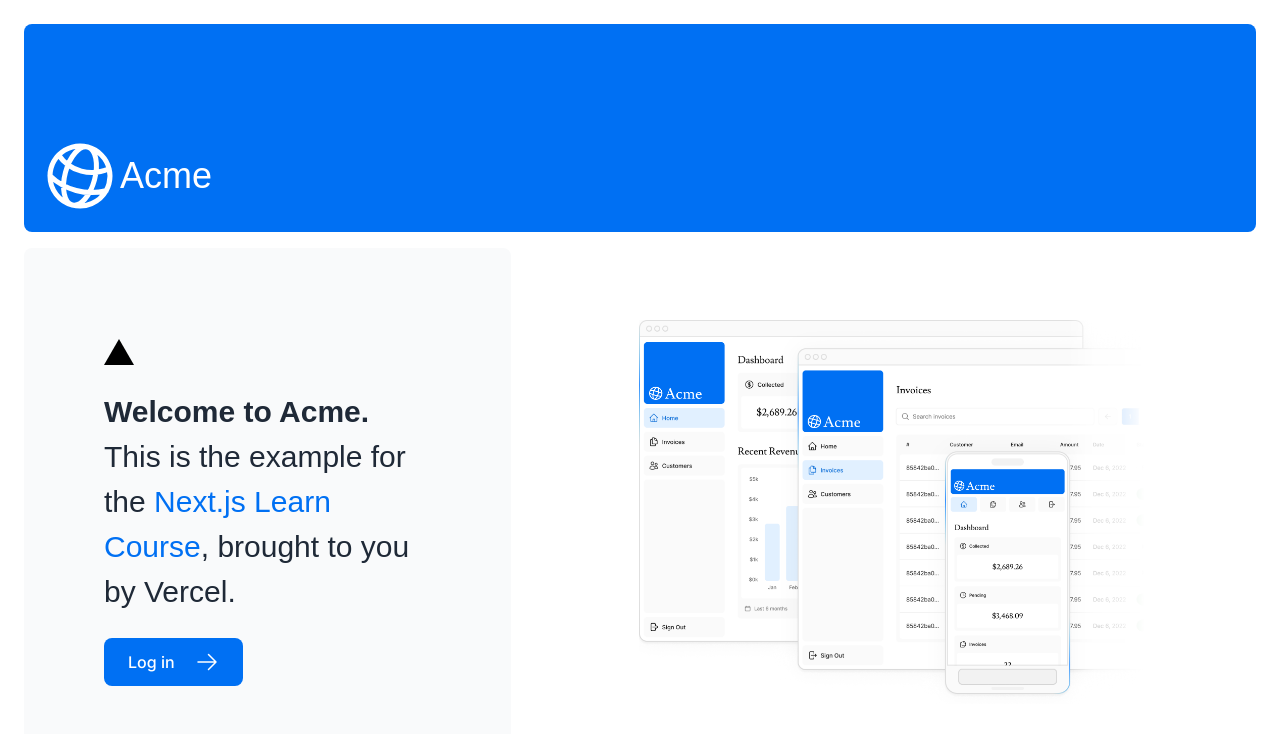
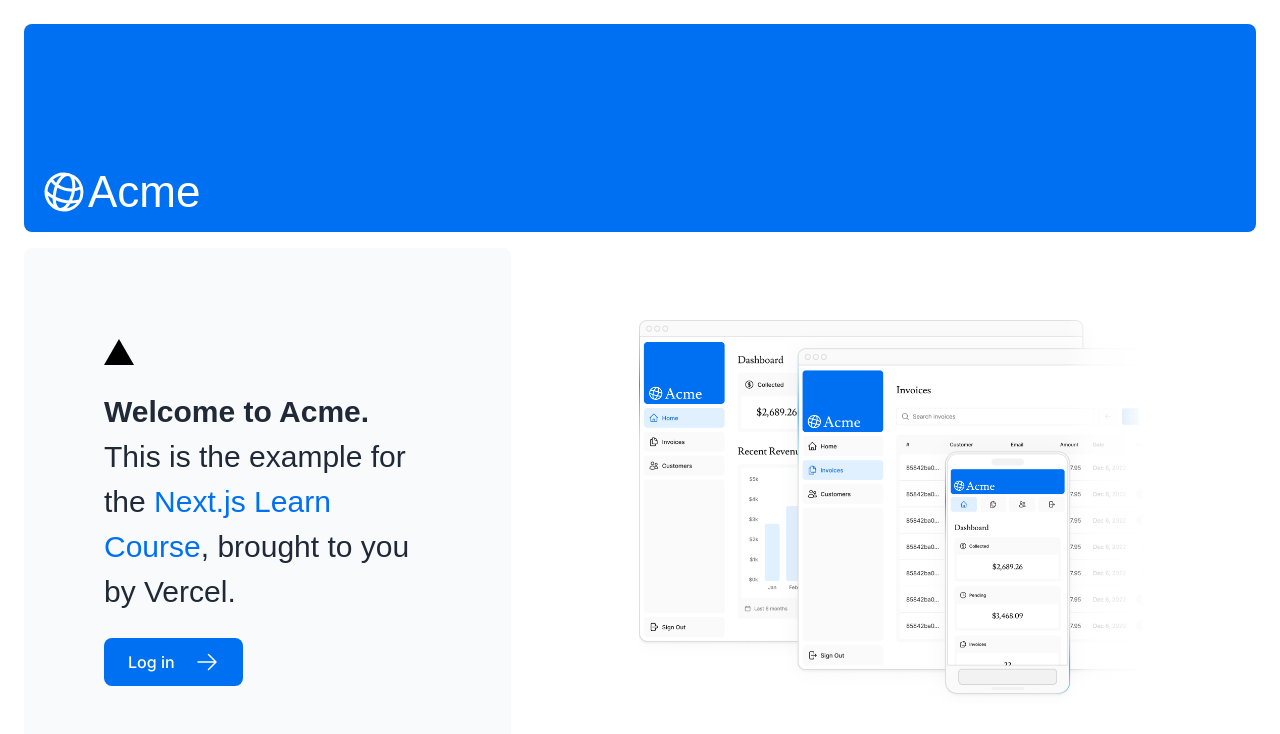
Before and after one commit to Gbessaya-joseph/Next-Exemple, a Next.js app: page / in a window 1280 px wide. Shown: the top 734 px of the page. Built offline with nearby package versions, Linux system fonts and the light colour scheme; a web font is replaced by a local one.

Commit message:
commit avec changement du readme

```diff
--- a/app/ui/acme-logo.tsx
+++ b/app/ui/acme-logo.tsx
@@ -6,8 +6,8 @@
     <div
       className={`${lusitana.className} flex flex-row items-center leading-none text-white`}
     >
-      <GlobeAltIcon className="h-20 w-20 rotate-[15deg]" />
-      <p className="text-4xl">Acme</p>
+      <GlobeAltIcon className="h-12 w-12 rotate-[15deg]" />
+      <p className="text-[44px]">Acme</p>
     </div>
   );
 }
```
Also changed, not shown: app/dashboard/invoices/page.tsx (line endings or trailing spaces), 1 other file (tests, documents, lock files or other folders).
